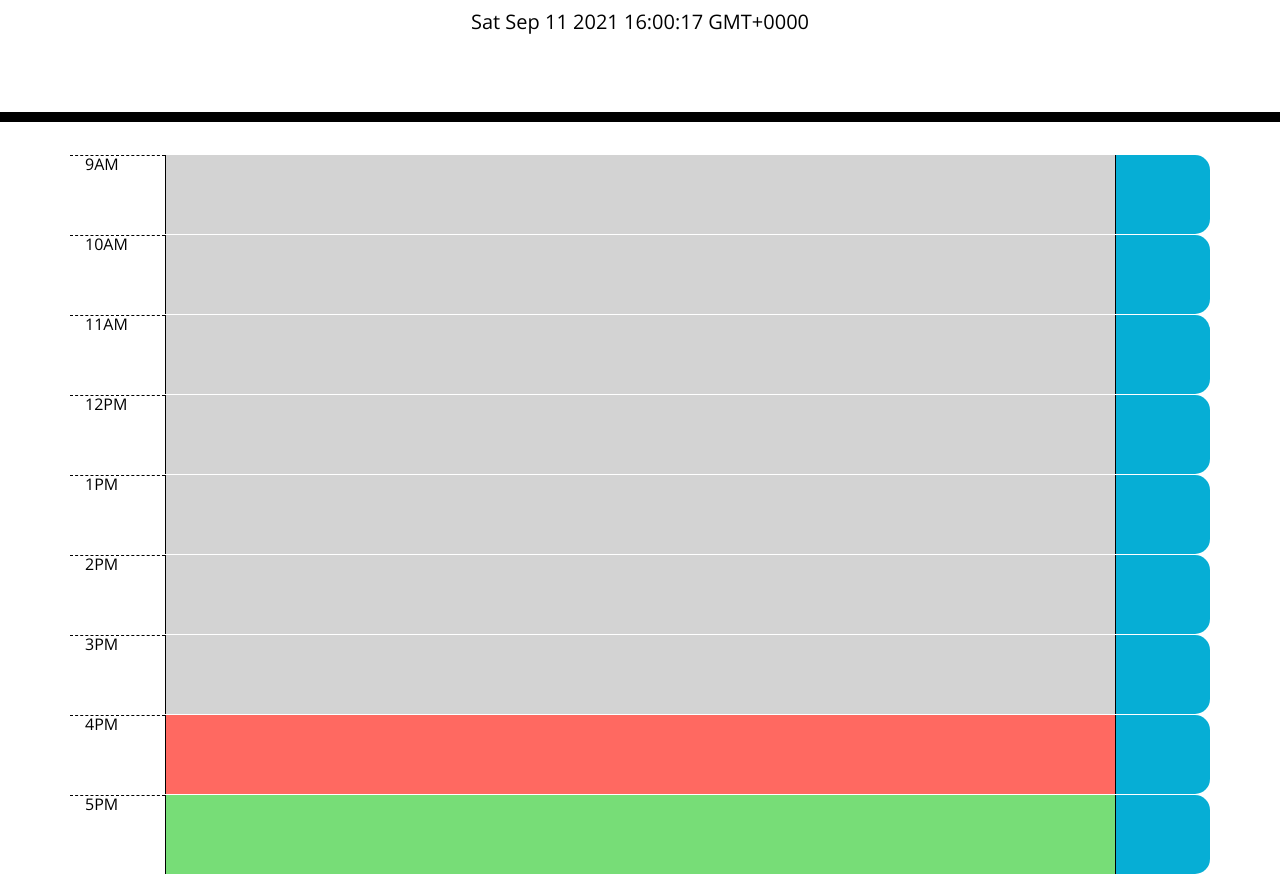
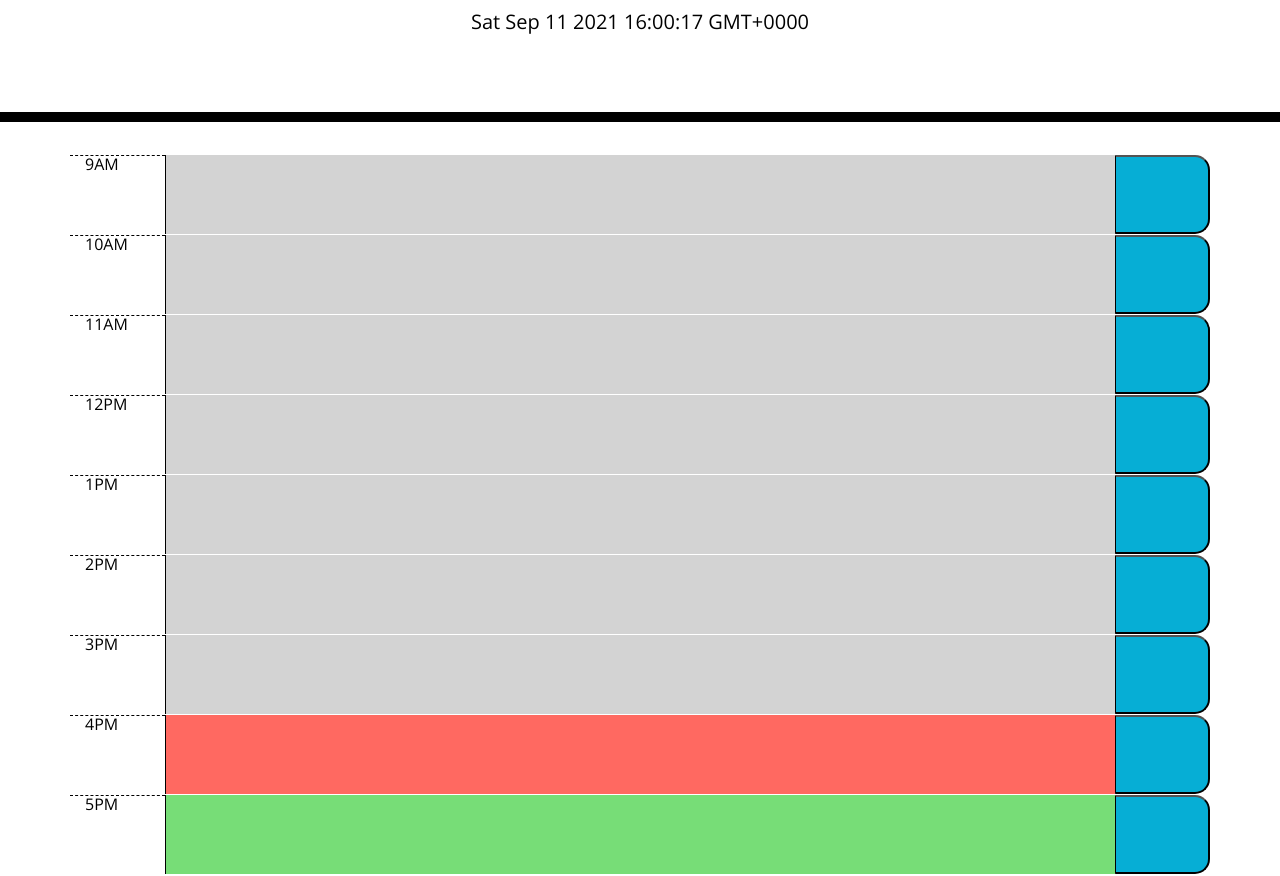
Before and after one commit to ObeeK/work-scheduler, a plain HTML site: page index.html in a window 1280 px wide. Shown: the part 182-1058 px from the top of the page. Drawn offline with nearby package versions, Linux system fonts and the light colour scheme; a web font is replaced by a local one.

Commit message:
finished

```diff
--- a/index.html
+++ b/index.html
@@ -35,47 +35,47 @@
       <div class="row">
         <div class="col-1 hour">9AM</div>
         <div class="col-10 textblock" hour="9"><textarea hour="9"></textarea></div>
-        <div class="col-1 saveBtn"><span class="oi oi-folder my-auto"></span></div>
+        <button class="col-1 saveBtn"><span class="oi oi-folder"></span></button>
       </div>
       <div class="row">
         <div class="col-1 hour">10AM</div>
         <div class="col-10 textblock" hour="10" ><textarea hour="10"></textarea></div>
-        <div class="col-1 saveBtn"><span class="oi oi-folder"></span></div>
+        <button class="col-1 saveBtn"><span class="oi oi-folder"></span></button>
       </div>
       <div class="row">
         <div class="col-1 hour hourblock">11AM</div>
         <div class="col-10 textblock" hour="11"><textarea hour="11"></textarea></div>
-        <div class="col-1 saveBtn"><span class="oi oi-folder"></span></div>
+        <button class="col-1 saveBtn"><span class="oi oi-folder"></span></button>
       </div>
       <div class="row">
         <div class="col-1 hour hourblock">12PM</div>
         <div class="col-10 textblock" hour="12"><textarea hour="12"></textarea></div>
-        <div class="col-1 saveBtn"><span class="oi oi-folder"></span></div>
+        <button class="col-1 saveBtn"><span class="oi oi-folder"></span></button>
       </div>
       <div class="row">
         <div class="col-1 hour hourblock">1PM</div>
         <div class="col-10 textblock" hour="13"><textarea hour="13"></textarea></div>
-        <div class="col-1 saveBtn"><span class="oi oi-folder"></span></div>
+        <button class="col-1 saveBtn"><span class="oi oi-folder"></span></button>
       </div>
       <div class="row">
         <div class="col-1 hour hourblock">2PM</div>
         <div class="col-10 textblock" hour="14"><textarea hour="14"></textarea></div>
-        <div class="col-1 saveBtn"><span class="oi oi-folder"></span></div>
+        <button class="col-1 saveBtn"><span class="oi oi-folder"></span></button>
       </div>
       <div class="row">
         <div class="col-1 hour">3PM</div>
         <div class="col-10 textblock" hour="15"><textarea hour="15"></textarea></div>
-        <div class="col-1 saveBtn"><span class="oi oi-folder"></span></div>
+        <button class="col-1 saveBtn"><span class="oi oi-folder"></span></button>
       </div>
       <div class="row">
         <div class="col-1 hour">4PM</div>
         <div class="col-10 textblock" hour="16"><textarea hour="16"></textarea></div>
-        <div class="col-1 saveBtn"><span class="oi oi-folder"></span></div>
+        <button class="col-1 saveBtn"><span class="oi oi-folder"></span></button>
       </div>
       <div class="row">
         <div class="col-1 hour">5PM</div>
         <div class="col-10 textblock" hour="17"><textarea hour="17"></textarea></div>
-        <div class="col-1 saveBtn"><span class="oi oi-folder"></span></div>
+        <button class="col-1 saveBtn"><span class="oi oi-folder"></span></button>
       </div>
     </div>
 
--- a/script.js
+++ b/script.js
@@ -27,7 +27,30 @@ for(var i = 0; i < hourBlocks.length; i++) {
 }
 
 // Add save functionality  -- check WebAPIS local storage activities -- click event listener on save buttons
+$(".saveBtn").on("click", function() {
+
+   var textInput = $(this).siblings(".textblock").children("textarea").val();
+   var hourNow = parseInt($(this).siblings(".textblock").attr("hour"));
+
+   localStorage.setItem(hourNow, textInput)
+})
+
 // using textareas array
 
 // Add persistence
+
+var savedText = function () {
+    // var value = localStorage.getItem(10);
+    // $("textarea[hour='10']").val(value);
+
+    var hourArr = [9, 10, 11, 12, 13, 14, 15, 16, 17];
+
+    hourArr.forEach(function(e) {
+        $(`textarea[hour='${e}']`).val(localStorage.getItem(e));
+
+    })
+}
+
+
+savedText()
 // using textareas array
```
